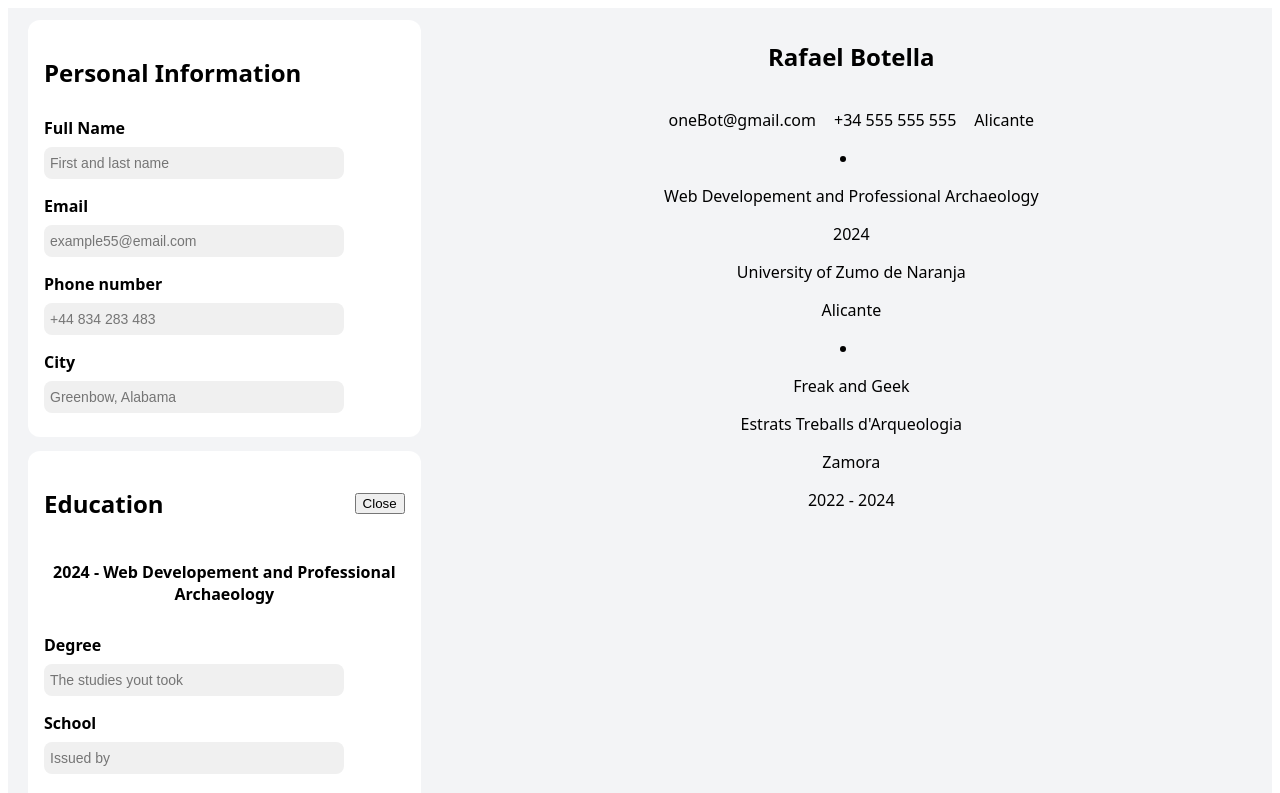
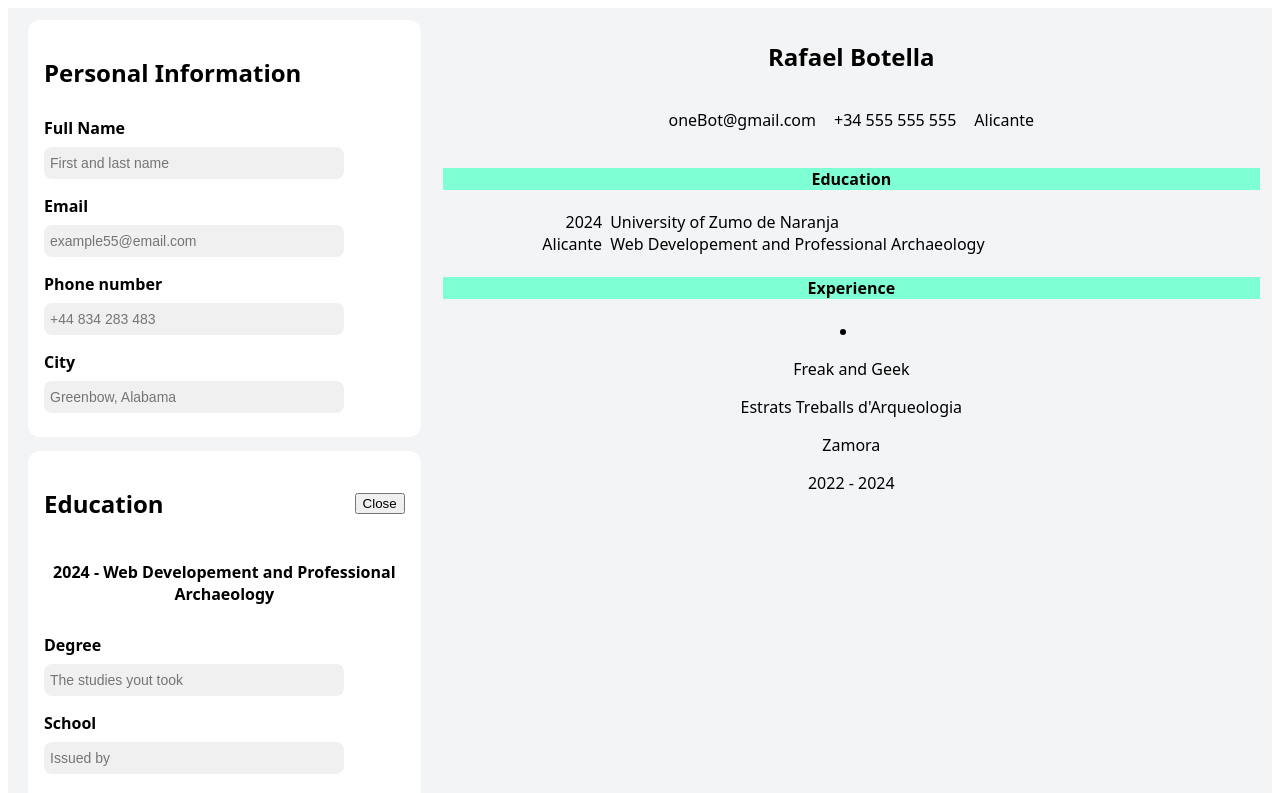
Before and after one commit to rafabo7/top-cv-application, a React (Vite) app: page / in a window 1280 px wide. Shown: the top 793 px of the page. Built offline with nearby package versions, Linux system fonts and the light colour scheme.

Commit message:
Start styling output i.e. the CV

```diff
--- /dev/null
+++ b/src/Styles/EducationOutput.css
@@ -0,0 +1,28 @@
+.education-output p {
+    margin: 0;
+
+}
+
+.education-output .article {
+    display: grid;
+    grid-template-columns: 1fr 4fr;
+}
+
+.education-output .article .col{
+    display: flex;
+    flex-direction: column;
+}
+
+.education-output .article .left-col{
+    display: flex;
+    flex-direction: column;
+    text-align: right;
+    padding: 0 4px 0 0;
+}
+
+.education-output .article .right-col{
+    display: flex;
+    flex-direction: column;
+    text-align: left;
+    padding: 0 0 0 4px;
+}
--- a/src/Styles/Output.css
+++ b/src/Styles/Output.css
@@ -12,3 +12,9 @@
     gap: 18px;
 
 }
+
+.output .output-section-header {
+    font-weight: bold;
+    background-color: aquamarine;
+
+}
--- /dev/null
+++ b/src/components/EducationOutput.jsx
@@ -0,0 +1,26 @@
+import '../Styles/EducationOutput.css'
+
+export function EducationOutput ({ education }) {
+
+
+    return (
+        <>
+        {education.map( (item) => {
+            return (
+            <article className="education-output article"
+                key={item.id}>
+                    <div className="education-output article left-col">
+                        <p>{item.year}</p>
+                        <p>{item.city}</p>
+                    </div>
+
+                    <div className="education-output article right-col">
+                        <p>{item.school}</p>
+                        <p>{item.degree}</p>
+                    </div>
+            </article>
+            )
+        })}
+        </>
+    )
+}
--- a/src/components/Output.jsx
+++ b/src/components/Output.jsx
@@ -1,3 +1,4 @@
+import { EducationOutput } from './EducationOutput.jsx'
 import '../Styles/Output.css'
 
 export function Output ({ personalInfo, education, experience }) {
@@ -13,21 +14,15 @@ export function Output ({ personalInfo, education, experience }) {
                     <p>{city}</p>
                 </footer>
 
-                    <div>
-                        {education.map( (item) => {
-                            return (
-                            <li
-                                key={item.id}>
-                                    <p>{item.degree}</p>
-                                    <p>{item.year}</p>
-                                    <p>{item.school}</p>
-                                    <p>{item.city}</p>
-                            </li>
-                            )
-                        })}
+                    <div className="education-output">
+                        <h4 className="output-section-header">Education</h4>
+                        <EducationOutput
+                            education={education} />
                     </div>
 
                     <div>
+                    <h4 className="output-section-header">Experience</h4>
+
                         {experience.map( (item) => {
                             return (
                             <li
```
